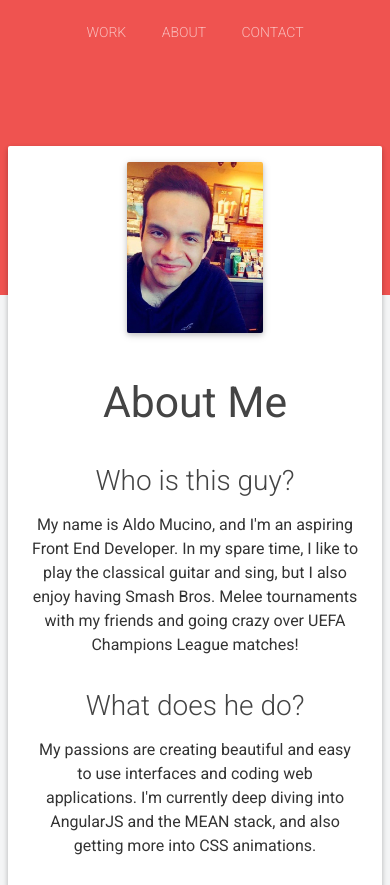
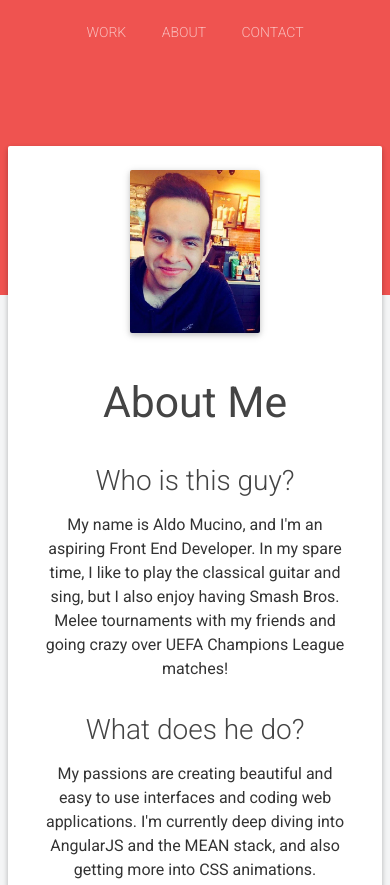
Before and after one commit to amucinom/amucinom.github.io, a website: page about.html in a window 390 px wide. Shown: the top 885 px of the page. Drawn offline with nearby package versions, Linux system fonts and the light colour scheme.

Commit message:
reverted back to 1.5rem for page-card padding

```diff
--- a/styles/media.css
+++ b/styles/media.css
@@ -100,7 +100,7 @@
         margin-left: 0.5rem;
         margin-right: 0.5rem;
         margin-top: -30vh;
-        padding: 1rem;
+        padding: 1.5rem;
     }
 
     .resume {
```
